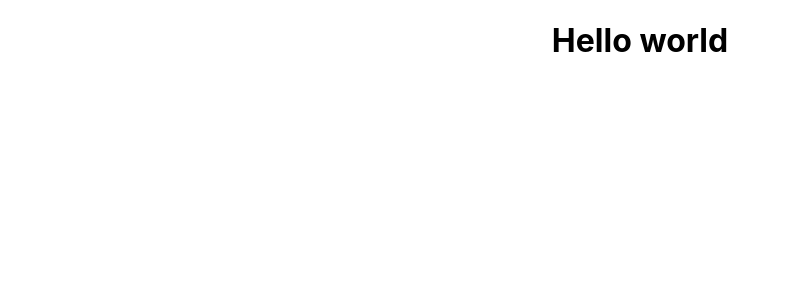
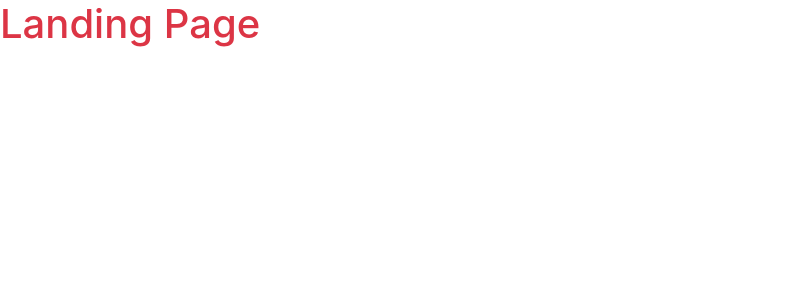
Before and after one commit to Amaefula-Joel/movie-app, a React (Create React App) app: page / in a window 1280 px wide. Shown: the top 300 px of the page, without its empty margins (0-787 px from the left). Built offline with nearby package versions, Linux system fonts and the light colour scheme.

Commit message:
`Added Bootstrap and React Router Dom dependencies, updated package-lock.json and package.json, and modified App.js and index.js files to use Bootstrap and React Router Dom.`

```diff
--- a/package.json
+++ b/package.json
@@ -3,9 +3,13 @@
   "version": "0.1.0",
   "private": true,
   "dependencies": {
+    "bootstrap": "^4.6.2",
     "cra-template": "1.2.0",
+    "jquery": "^3.7.1",
+    "popper.js": "^1.16.1",
     "react": "^19.0.0",
     "react-dom": "^19.0.0",
+    "react-router-dom": "^7.1.1",
     "react-scripts": "5.0.1",
     "web-vitals": "^4.2.4"
   },
--- a/src/App.js
+++ b/src/App.js
@@ -1,11 +1,19 @@
 // import logo from './logo.svg';
 import './App.css';
+import 'bootstrap/dist/js/bootstrap.bundle.min';
+import 'bootstrap/dist/css/bootstrap.min.css';
+
+import { BrowserRouter, Routes, Route } from "react-router-dom";
+
+import LandingPage from './pages/LandingPage';
 
 function App() {
   return (
-    <div className="App">
-      <h1>Hello world </h1>
-    </div>
+    <BrowserRouter>
+      <Routes>
+        <Route path="/" element={<LandingPage />} />
+      </Routes>
+    </BrowserRouter>
   );
 }
 
--- a/src/index.css
+++ /dev/null
@@ -1,13 +0,0 @@
-body {
-  margin: 0;
-  font-family: -apple-system, BlinkMacSystemFont, 'Segoe UI', 'Roboto', 'Oxygen',
-    'Ubuntu', 'Cantarell', 'Fira Sans', 'Droid Sans', 'Helvetica Neue',
-    sans-serif;
-  -webkit-font-smoothing: antialiased;
-  -moz-osx-font-smoothing: grayscale;
-}
-
-code {
-  font-family: source-code-pro, Menlo, Monaco, Consolas, 'Courier New',
-    monospace;
-}
--- a/src/index.js
+++ b/src/index.js
@@ -1,6 +1,6 @@
 import React from 'react';
 import ReactDOM from 'react-dom/client';
-import './index.css';
+// import './index.css';
 import App from './App';
 import reportWebVitals from './reportWebVitals';
 
--- /dev/null
+++ b/src/pages/LandingPage.jsx
@@ -0,0 +1,11 @@
+import './LandingPage.css';
+
+const LandingPage = () => {
+    return (
+        <div>
+            <h1 className="text-danger">Landing Page</h1>
+        </div>
+    );
+}
+
+export default LandingPage;
```
Also changed, not shown: src/pages/LandingPage.css (added), 1 other file (tests, documents, lock files or other folders).
